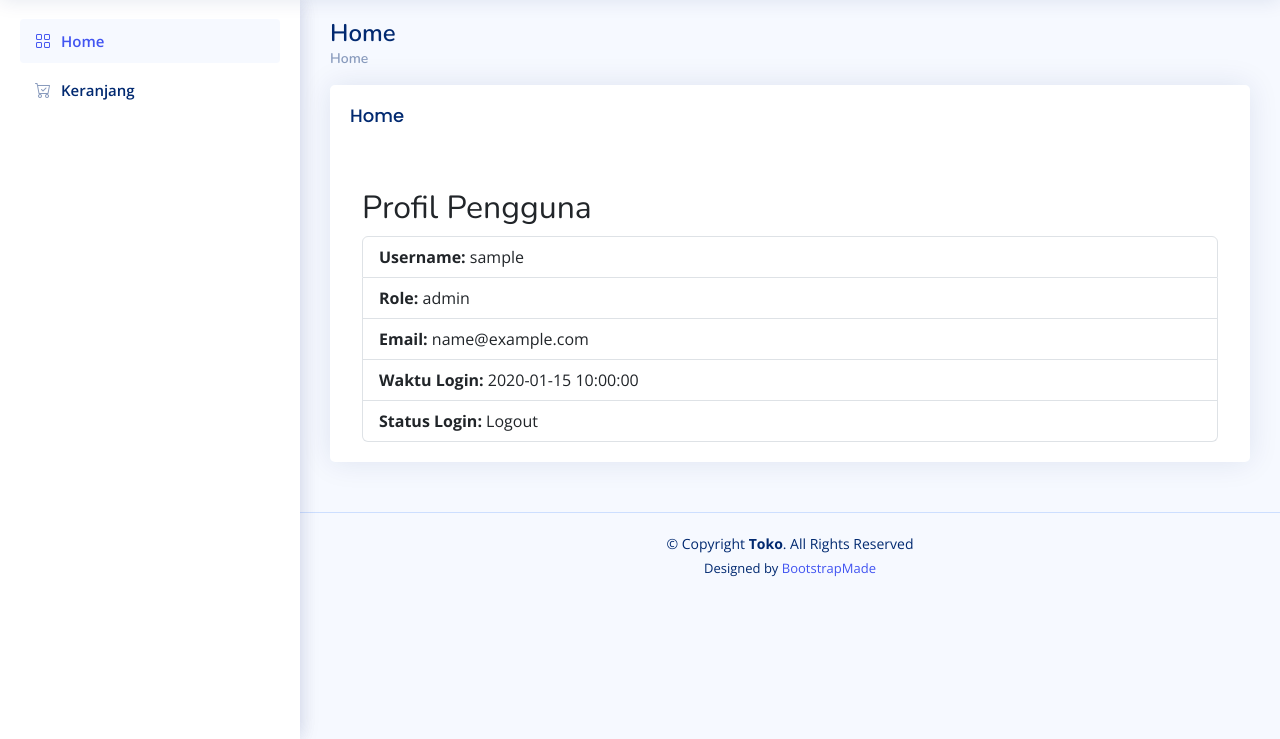
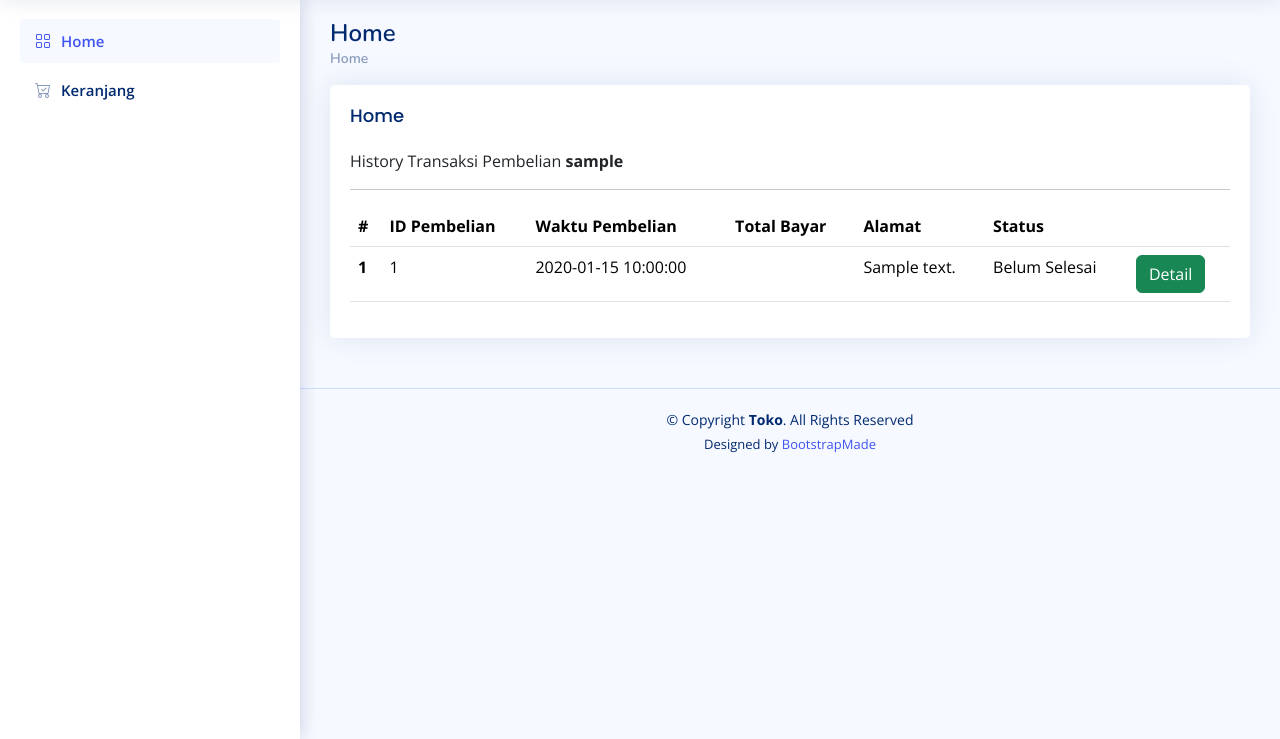
Before and after one commit to kzdna/belajar-ci, a CodeIgniter 4 app: the page made by app/Views/v_profile.php in a window 1280 px wide. Shown: the part 61-800 px from the top of the page. Run offline with PHP 8.4 and a stand-in for CodeIgniter, Linux system fonts and the light colour scheme; the template is opened without the code that fills it: most values are stand-ins (such as "Sample title", 1, 10 or a date in 2020); data that the repository does not hold is empty; some libraries are stand-ins or nearby versions.

Commit message:
menambahkan data transaksi pembelian

```diff
--- a/app/Config/Routes.php
+++ b/app/Config/Routes.php
@@ -34,6 +34,7 @@ $routes->get('get-location', 'TransaksiController::getLocation', ['filter' => 'a
 $routes->get('get-cost', 'TransaksiController::getCost', ['filter' => 'auth']);
 $routes->get('keranjang', 'TransaksiController::index', ['filter' => 'auth']);
 
+$routes->get('profile', 'Home::profile', ['filter' => 'auth']);
 $routes->get('faq', 'Home::faq', ['filter'=> 'auth']);
 $routes->get('contact', 'Home::contact', ['filter' => 'auth']);
 
--- a/app/Controllers/Home.php
+++ b/app/Controllers/Home.php
@@ -30,7 +30,7 @@ class Home extends BaseController
         return view('v_home', $data);
     }
 
-   public function profile()
+ public function profile()
 {
     $username = session()->get('username');
     $data['username'] = $username;
--- a/app/Views/components/sidebar.php
+++ b/app/Views/components/sidebar.php
@@ -35,8 +35,6 @@
                 <span>Profile</span>
             </a>
         </li><!-- End Home Nav -->
-
-
         <?php
         }
         ?>
--- a/app/Views/v_profile.php
+++ b/app/Views/v_profile.php
@@ -1,15 +1,77 @@
 <?= $this->extend('layout') ?>
 <?= $this->section('content') ?>
-
-<div class="container mt-5">
-    <h2>Profil Pengguna</h2>
-    <ul class="list-group">
-        <li class="list-group-item"><strong>Username:</strong> <?= esc($username) ?></li>
-        <li class="list-group-item"><strong>Role:</strong> <?= esc($role) ?></li>
-        <li class="list-group-item"><strong>Email:</strong> <?= esc($email) ?></li>
-        <li class="list-group-item"><strong>Waktu Login:</strong> <?= esc($login_time) ?></li>
-        <li class="list-group-item"><strong>Status Login:</strong> <?= esc($isLoggedin ? 'Login' : 'Logout') ?></li>
-    </ul>
+History Transaksi Pembelian <strong><?= $username ?></strong>
+<hr>
+<div class="table-responsive">
+    <!-- Table with stripped rows -->
+    <table class="table datatable">
+        <thead>
+            <tr>
+                <th scope="col">#</th>
+                <th scope="col">ID Pembelian</th>
+                <th scope="col">Waktu Pembelian</th>
+                <th scope="col">Total Bayar</th>
+                <th scope="col">Alamat</th>
+                <th scope="col">Status</th>
+                <th scope="col"></th>
+            </tr>
+        </thead>
+        <tbody>
+            <?php
+            if (!empty($buy)) :
+                foreach ($buy as $index => $item) :
+            ?>
+                    <tr>
+                        <th scope="row"><?php echo $index + 1 ?></th>
+                        <td><?php echo $item['id'] ?></td>
+                        <td><?php echo $item['created_at'] ?></td>
+                        <td><?php echo number_to_currency($item['total_harga'], 'IDR') ?></td>
+                        <td><?php echo $item['alamat'] ?></td>
+                        <td><?php echo ($item['status'] == "1") ? "Sudah Selesai" : "Belum Selesai" ?></td>
+                        <td>
+                            <button type="button" class="btn btn-success" data-bs-toggle="modal" data-bs-target="#detailModal-<?= $item['id'] ?>">
+                                Detail
+                            </button>
+                        </td>
+                    </tr>
+                    <!-- Detail Modal Begin -->
+                    <div class="modal fade" id="detailModal-<?= $item['id'] ?>" tabindex="-1">
+                        <div class="modal-dialog modal-dialog-centered">
+                            <div class="modal-content">
+                                <div class="modal-header">
+                                    <h5 class="modal-title">Detail Data</h5>
+                                    <button type="button" class="btn-close" data-bs-dismiss="modal" aria-label="Close"></button>
+                                </div>
+                                <div class="modal-body">
+                                    <?php
+                                    if(!empty($product)){
+	                                    foreach ($product[$item['id']] as $index2 => $item2) : ?>
+	                                        <?php echo $index2 + 1 . ")" ?>
+	                                        <?php if ($item2['foto'] != '' and file_exists("img/" . $item2['foto'] . "")) : ?>
+	                                            <img src="<?php echo base_url() . "img/" . $item2['foto'] ?>" width="100px">
+	                                        <?php endif; ?>
+	                                        <strong><?= $item2['nama'] ?></strong>
+	                                        <?= number_to_currency($item2['harga'], 'IDR') ?>
+	                                        <br>
+	                                        <?= "(" . $item2['jumlah'] . " pcs)" ?><br>
+	                                        <?= number_to_currency($item2['subtotal_harga'], 'IDR') ?>
+	                                        <hr>
+	                                    <?php
+	                                    endforeach;
+                                    }
+                                    ?>
+                                    Ongkir <?= number_to_currency($item['ongkir'], 'IDR') ?>
+                                </div>
+                            </div>
+                        </div>
+                    </div>
+                    <!-- Detail Modal End -->
+            <?php
+                endforeach;
+            endif;
+            ?>
+        </tbody>
+    </table>
+    <!-- End Table with stripped rows -->
 </div>
-
 <?= $this->endSection() ?>
```
Also changed, not shown: app/Views/layout.php (+5 -5 lines), app/Controllers/TransaksiController.php (indentation only), app/Models/TransactionDetailModel.php (line endings or trailing spaces).
